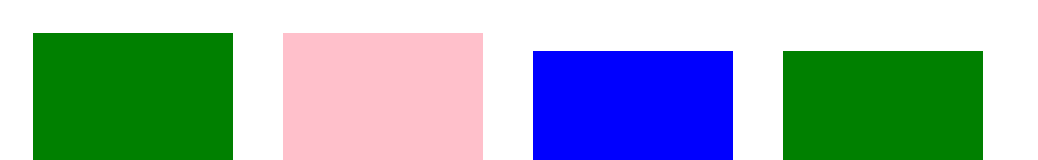
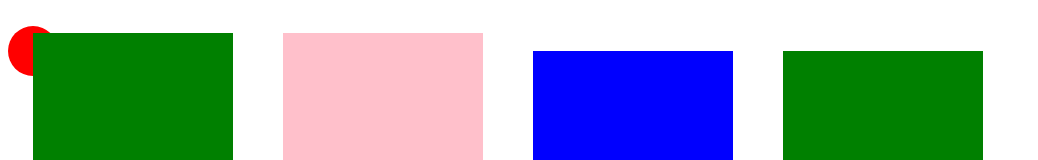
Before and after one commit to graceleelaa/Variation_3_L3, a plain HTML site: page index.html in a window 1280 px wide. Shown: the top 160 px of the page, without its empty margins (0-1038 px from the left). Drawn offline with Linux system fonts and the light colour scheme.

Commit message:
were
werwer

```diff
--- a/index.html
+++ b/index.html
@@ -67,6 +67,15 @@
 				border:1px pink;
 
 			}
+
+			#circle {
+			      width: 50px;
+			      height: 50px;
+			      -webkit-border-radius: 25px;
+			      -moz-border-radius: 25px;
+			      border-radius: 25px;
+			      background: red;
+   			}
 			img{
 				float:left;
 				width: 50px;
@@ -100,6 +109,8 @@
 
 			</div>
 
+			<div id="circle"></div>
+
 
 
 
```
